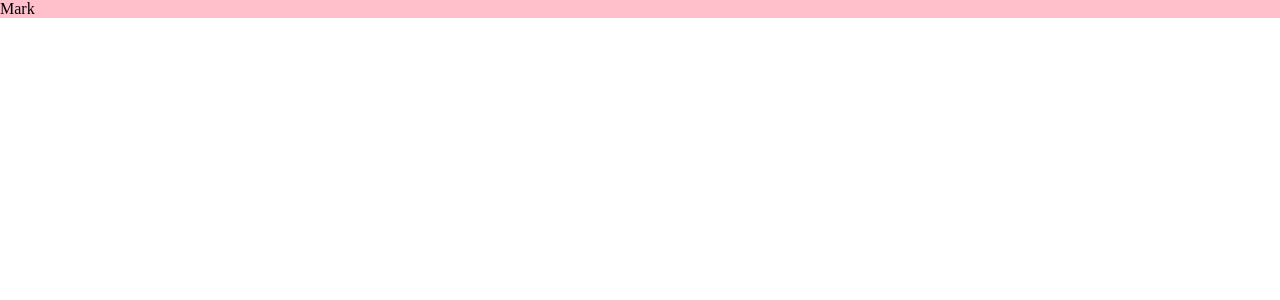
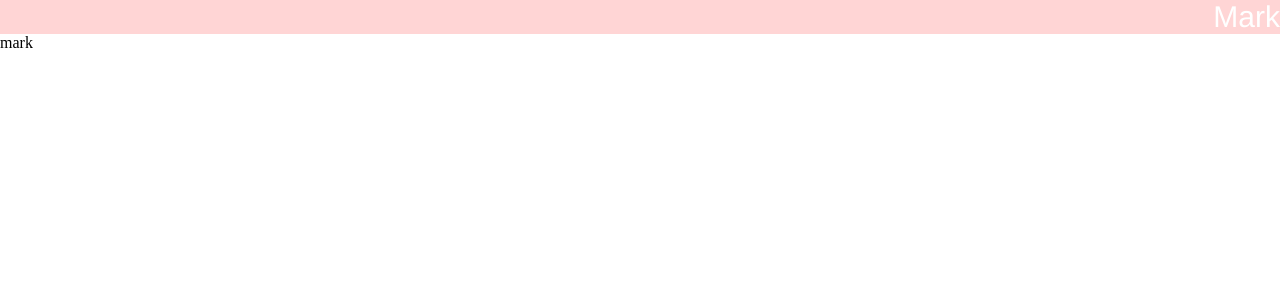
Before and after one commit to mark-icy/shop-frontend, a React (Create React App) app: page / in a window 1280 px wide. Shown: the top 300 px of the page. Built offline with nearby package versions, Linux system fonts and the light colour scheme.

Commit message:
add header

```diff
--- a/src/App.js
+++ b/src/App.js
@@ -6,6 +6,7 @@ function App(){
 	<div className="wrapper">
 		<div className="App">
       			<Header/>
+            <div>mark</div>
     		</div>
 	</div>
   );
--- a/src/Header.css
+++ b/src/Header.css
@@ -1,3 +1,16 @@
 .header {
-	background-color: pink;
+	background-color: rgb(255, 213, 213);
+	text-align: center;
+	font-size: 30px;
+	color: white;
+	font-family: Helvetica;
+	margin: none;
+	display: flex;
+	flex-direction: row;
+	justify-content: flex-end;
+
 }
+
+.header > div{
+	padding: 30px;
+}
```
